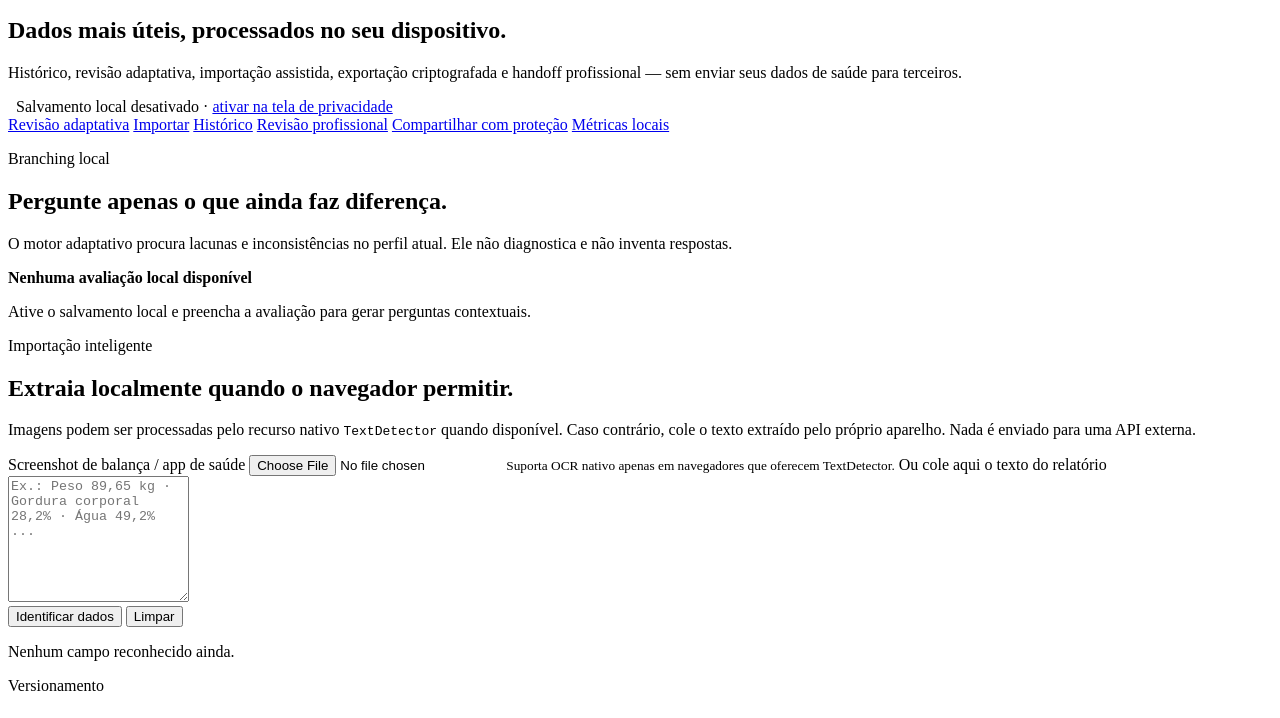
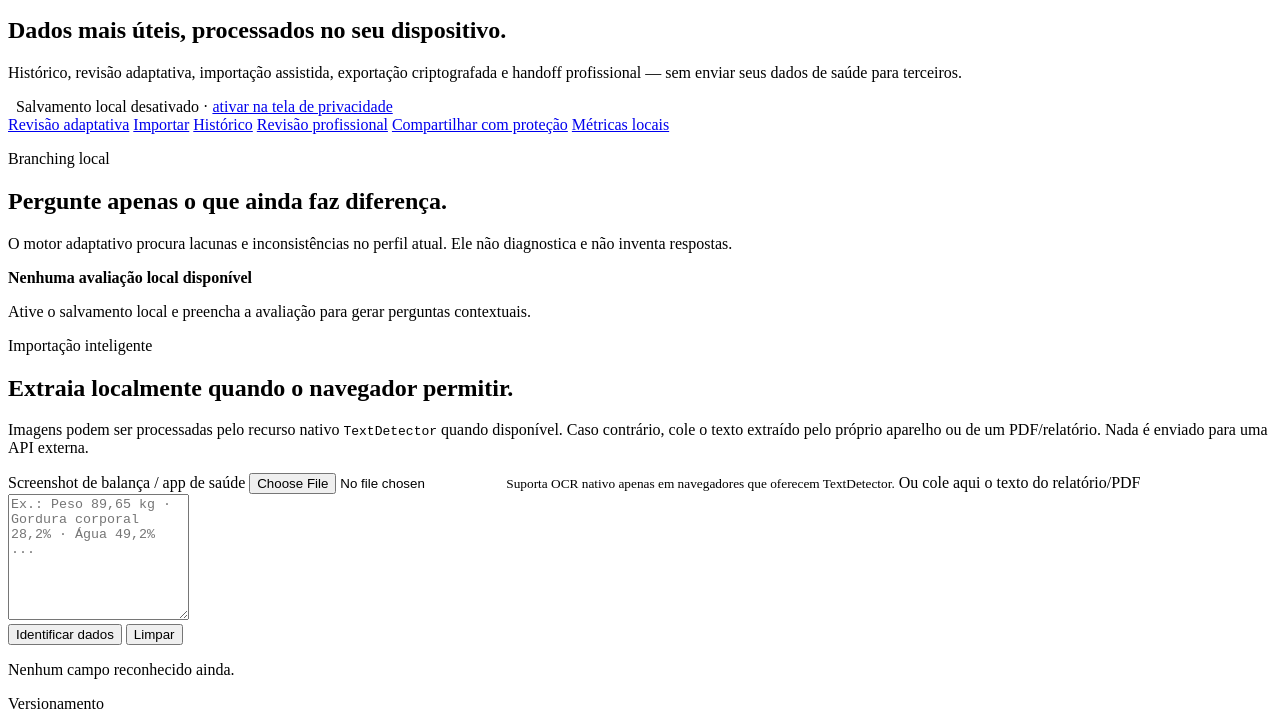
Before and after one commit to sylviohmartins/vitaframe, a website with bundled scripts: page advanced.html in a window 1280 px wide. Shown: the part 68-786 px from the top of the page. Built offline with nearby package versions, Linux system fonts and the light colour scheme.

Commit message:
feat: surface import conflicts before replacing measurements

```diff
--- a/advanced.html
+++ b/advanced.html
@@ -54,7 +54,7 @@
         <div class="section-copy">
           <p class="eyebrow">Importação inteligente</p>
           <h2 id="import-title">Extraia localmente quando o navegador permitir.</h2>
-          <p>Imagens podem ser processadas pelo recurso nativo <code>TextDetector</code> quando disponível. Caso contrário, cole o texto extraído pelo próprio aparelho. Nada é enviado para uma API externa.</p>
+          <p>Imagens podem ser processadas pelo recurso nativo <code>TextDetector</code> quando disponível. Caso contrário, cole o texto extraído pelo próprio aparelho ou de um PDF/relatório. Nada é enviado para uma API externa.</p>
         </div>
         <div class="advanced-card">
           <label class="field field-wide">
@@ -66,7 +66,7 @@
             <img id="imagePreview" class="image-preview" src="./assets/import-preview-placeholder.svg" alt="Prévia do screenshot selecionado">
           </div>
           <label class="field field-wide">
-            <span>Ou cole aqui o texto do relatório</span>
+            <span>Ou cole aqui o texto do relatório/PDF</span>
             <textarea id="healthText" rows="8" placeholder="Ex.: Peso 89,65 kg · Gordura corporal 28,2% · Água 49,2% ..."></textarea>
           </label>
           <div class="inline-actions">
@@ -177,5 +177,6 @@
 
   <div id="toast" class="toast" role="status" aria-live="polite" hidden></div>
   <script type="module" src="./src/advanced.mjs"></script>
+  <script type="module" src="./src/import-conflict-guard.mjs"></script>
 </body>
 </html>
```
